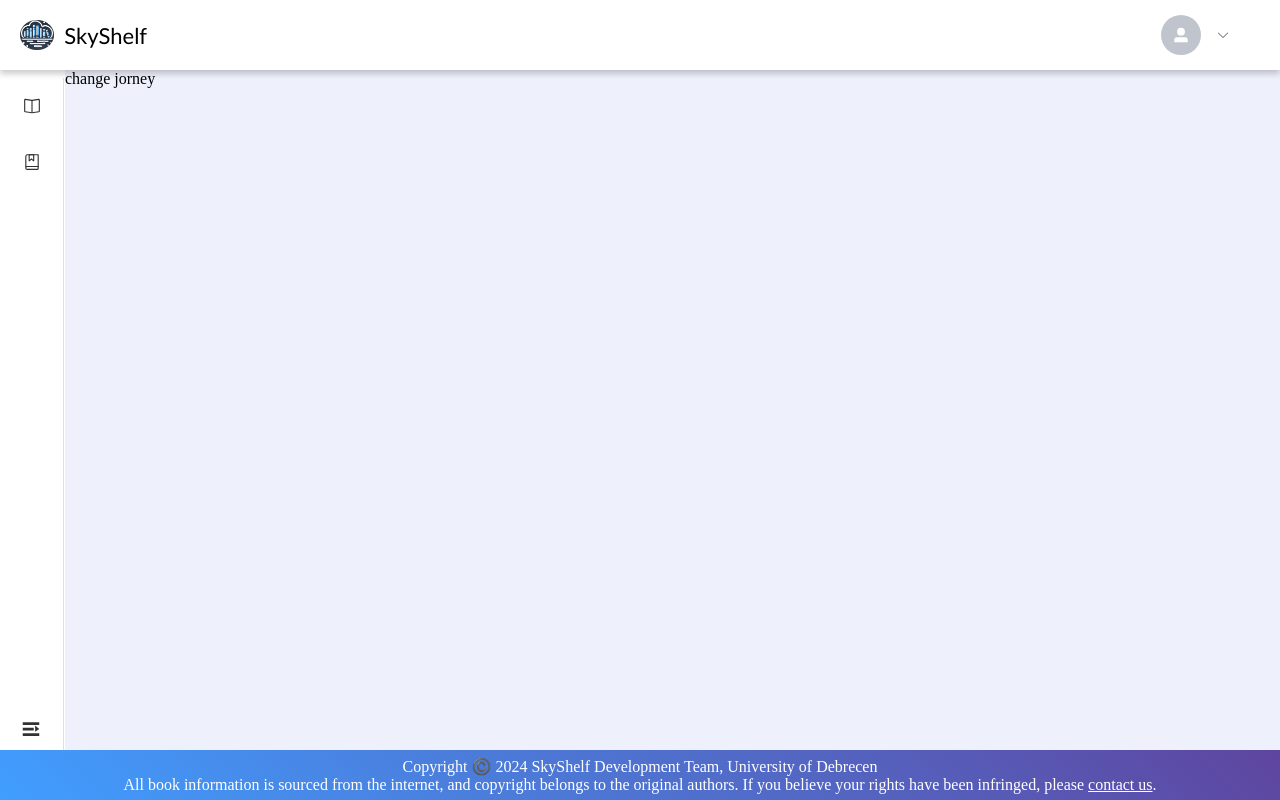
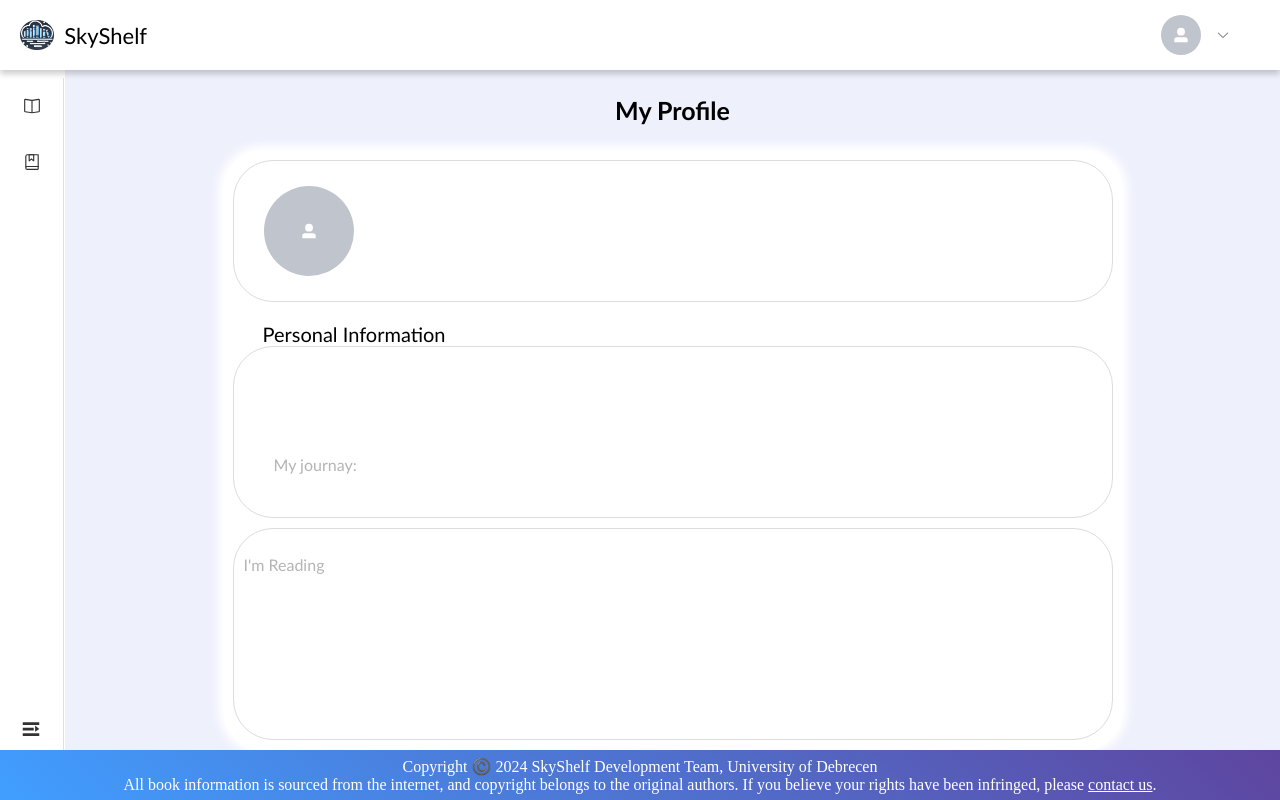
Before and after one commit to chqwater/SkyShelf, a Vue app in the folder frontend/: page /home/ucenter in a window 1280 px wide. Built offline with nearby package versions, Linux system fonts and the light colour scheme; sample sign-in values are in the browser's storage.

Commit message:
feat: Connect the registration api, add loading

```diff
--- a/frontend/src/components/bookOverview.vue
+++ b/frontend/src/components/bookOverview.vue
@@ -23,7 +23,7 @@
 </template>
 
 <script setup>
-import { ElBreadcrumb, ElBreadcrumbItem, ElButton, ElDivider } from 'element-plus';
+import { ElButton, ElDivider } from 'element-plus';
 
 </script>
 
@@ -43,7 +43,7 @@ import { ElBreadcrumb, ElBreadcrumbItem, ElButton, ElDivider } from 'element-plu
 	height: 600px;
 	width: 600px;
 	padding: 10px;
-  box-shadow: 0 0 10px 5px white;
+  	box-shadow: 0 0 10px 5px white;
 }
 .info{
 	height: 30%;
--- a/frontend/src/components/bookPage.vue
+++ b/frontend/src/components/bookPage.vue
@@ -3,24 +3,25 @@
     <div class="app-header">
       <div class="home-btn">
         <ElBreadcrumb separator="/">
-          <ElBreadcrumbItem :to="{path: '/home/booklist'}" style="font-size: 20px;"><p @click="handleBackToShelf">< My Shelf</p></ElBreadcrumbItem>
+          <ElBreadcrumbItem :to="{path: '/home/booklist'}" style="font-size: 20px;"><p @click="handleSaveProgress">< My Shelf</p></ElBreadcrumbItem>
           <ElBreadcrumbItem v-if="isLoading"><p class="book-name">Loading...</p></ElBreadcrumbItem>
           <ElBreadcrumbItem v-else><p class="book-name">{{ route.query.name }}</p></ElBreadcrumbItem>
         </ElBreadcrumb>
       </div>
       <div class="tool-bar">
-        <div class="tool-btn">
+        <div class="page-number-jump" v-if="showJump">
+          <ElInputNumber v-model="jumpPage" :min="1" :max="pageCount" style="margin-right: 5px;"/>
+          <ElButton type="primary" @click="JumpToThePage">Jump</ElButton>
+        </div>
+        <div class="tool-btn" @click="handleJumpButton">
           <ElIcon :size="30"><Guide/></ElIcon>
         </div>
-        <div class="tool-btn">
+        <div class="tool-btn" @click="handleSaveProgress">
           <ElIcon :size="30"><Checked/></ElIcon>
         </div>
-        <div class="tool-btn">
+        <a class="tool-btn" :href="route.query.bookurl" download="book.pdf" target="_blank">
           <ElIcon :size="30"><Download/></ElIcon>
-        </div>
-        <div class="tool-btn">
-          <ElIcon :size="30"><Guide/></ElIcon>
-        </div>
+        </a>
       </div>
       <p class="page-info">{{ pageCount }} Pages in total</p>
     </div>
@@ -51,7 +52,7 @@
 </template>
 
 <script setup>
-import { ElBreadcrumb, ElBreadcrumbItem, ElButton, ElDropdownMenu, ElIcon, ElMessage, ElProgress } from "element-plus";
+import { ElBreadcrumb, ElBreadcrumbItem, ElButton, ElDropdownMenu, ElIcon, ElInputNumber, ElMessage, ElProgress } from "element-plus";
 import { ref, onMounted, watch, computed } from "vue";
 import VuePdfEmbed from "vue-pdf-embed";
 import { useRoute } from 'vue-router';
@@ -67,21 +68,31 @@ const pageCount = ref(1);
 const showAllPages = ref(false);
 const pdfRef = ref(null);
 const secondpdfRef = ref(null);
+const showJump = ref(false);
+const jumpPage = ref(1);
+
+const handleJumpButton = ()=>{
+  showJump.value = !showJump.value;
+  jumpPage.value = page.value
+}
+const JumpToThePage = ()=>{
+  if (jumpPage.value%2 === 0){
+    page.value = jumpPage.value - 1;
+  } else {
+    page.value = jumpPage.value;
+  }
+  secondPage.value = page.value + 1;
+}
+const closeJumpButton = ()=>{
+  showJump.value = false;
+}
 
 const format = (percentage) => (percentage === 100 ? 'Finish' : `${percentage}%`)
 const pagePercentage = computed(()=>{
   const percentage = (page.value / pageCount.value) * 100;
   return Math.round(percentage);
 })
-const handleBackToShelf = ()=>{
-  notify({
-    title: 'Reading Progress Saved for ' + route.query.name,
-    duration: 3000,
-    message: 'Dont worry! You will continue from the page you left.',
-    type: 'success',
-    offset: 60
-  })
-}
+
 const handleNextPage = () => {
   if ( page.value + 1 >= pageCount.value){
     ElMessage.warning('This is the last page!');
@@ -103,6 +114,16 @@ function handleDocumentRender(args) {
   console.log("pdf loaded");
   isLoading.value = false;
   pageCount.value = pdfRef.value.pageCount;
+}
+
+const handleSaveProgress = ()=>{
+  notify({
+    title: 'Reading Progress Saved for ' + route.query.name,
+    duration: 3000,
+    message: 'Dont worry! You will continue from the page you left.',
+    type: 'success',
+    offset: 60
+  })
 }
 watch(showAllPages, () => {
   page.value = showAllPages.value ? null : 1;
@@ -201,8 +222,8 @@ onMounted(() => {
   flex-direction: row;
   width: 100%;
   justify-content: end;
-  align-items: end;
-  height: 60px;
+  align-items: center;
+  min-height: 52px;
 }
 .tool-btn{
   color: rgb(90, 90, 90);
@@ -212,10 +233,14 @@ onMounted(() => {
   width: 30px;
   height: 30px;
   cursor: pointer;
-  margin-top: 20px;
 }
 .tool-btn:hover{
   color: #409EFF;
   border: 1px solid #409EFF;
 }
+.page-number-jump{
+  background-color: white;
+  padding: 10px;
+  border-radius: 15px;
+}
 </style>
--- a/frontend/src/components/header.vue
+++ b/frontend/src/components/header.vue
@@ -45,6 +45,7 @@ const handleCommand = (command: string) => {
     if (command == 'loginout') {
         router.push('/login');
         localStorage.removeItem('vuems_name');
+        localStorage.removeItem('vuems_email');
         localStorage.removeItem('vuems_token');
         localStorage.removeItem('vuems_admin');
     } else if (command == 'user') {
--- a/frontend/src/views/pages/contact.vue
+++ b/frontend/src/views/pages/contact.vue
@@ -53,7 +53,7 @@ const handleBack = ()=>{
 }
 </script>
 
-<style>
+<style scoped>
 .content-box-contact{
     display: flex;
     flex-direction: column;
--- a/frontend/src/views/pages/login.vue
+++ b/frontend/src/views/pages/login.vue
@@ -82,7 +82,7 @@ const submitForm = (formEl: FormInstance | undefined) => {
         if (valid) {
             ElMessage.success('login successful');
             localStorage.setItem('vuems_token', "JWT_TOKEN");
-            localStorage.setItem('vuems_name', param.email);
+            localStorage.setItem('vuems_email', param.email);
             localStorage.setItem('vuems_admin', "admin");
             router.push('/');
             if (checked.value) {
--- a/frontend/src/views/pages/register.vue
+++ b/frontend/src/views/pages/register.vue
@@ -53,6 +53,7 @@ import { useRouter } from 'vue-router';
 import { ElButton, ElForm, ElFormItem, ElIcon, ElInput, ElMessage, type FormInstance, type FormRules } from 'element-plus';
 import { Register } from '../../types/user';
 import { userRegistration } from '../../api/index';
+import { ElLoading } from 'element-plus';
 
 const router = useRouter();
 const param = reactive<Register>({
@@ -75,20 +76,27 @@ const rules: FormRules = {
 const register = ref<FormInstance>();
 const submitForm = (formEl: FormInstance | undefined) => {
     if (!formEl) return;
+    const loading = ElLoading.service({
+    lock: true,
+    text: 'Loading',
+    background: 'rgba(0, 0, 0, 0.7)',
+  })
     formEl.validate(async (valid: boolean) => {
         if (valid) {
             const res = await userRegistration({
                 email: param.email,
                 password: param.password,
                 username: param.username
-            }).then((res) => {
+            }).then((res:any) => {
                 localStorage.setItem('vuems_id', res.user_id);
                 localStorage.setItem('vuems_token', "JWT_TOKEN");
-                localStorage.setItem('vuems_name', param.username);
+                localStorage.setItem('vuems_name', res.username);
                 localStorage.setItem('vuems_email', param.email);
+                loading.close();
                 router.push('/journey');
             })
         } else {
+            loading.close();
             return;
         }
     });
--- a/frontend/src/views/pages/ucenter.vue
+++ b/frontend/src/views/pages/ucenter.vue
@@ -1,14 +1,100 @@
 <template>
     <div class="user-center-box">
-        <div></div>
-        <div>change jorney</div>
+        <p class="title">My Profile</p>
+        <div class="user-box">
+            <div class="header-a">
+                <ElAvatar class="user-avator" :size="90" :icon="UserFilled"></ElAvatar>
+                <p class="user-name">{{ username }}</p>
+            </div>
+            <p class="per-title">Personal Information</p>
+            <div class="personal-info">
+                <p>{{username}}</p>
+                <p>{{ email }}</p>
+                <p>My journay: </p>
+            </div>
+            <div class="reading">
+                <p>I'm Reading</p>
+            </div>
+        </div>
     </div>
 </template>
 
 <script setup lang="ts" name="ucenter">
+import { UserFilled } from '@element-plus/icons-vue'
+import { ElAvatar, ElIcon } from 'element-plus';
+import { useRouter } from 'vue-router';
+
+const username: string | null = localStorage.getItem('vuems_name');
+const email: string | null = localStorage.getItem('vuems_email');
 
 </script>
 
 <style scoped>
-
+.user-center-box{
+    display: flex;
+    justify-content: center;
+    align-items: center;
+    height: 100%;
+    width: 100%;
+    font-family: 'Gill Sans', 'Gill Sans MT', Calibri, 'Trebuchet MS', sans-serif;
+    flex-direction: column;
+}
+.user-box{
+    background-color: white;
+    height: 600px;
+    width: 900px;
+    border-radius: 40px;
+    box-shadow: 0 0 10px 5px white;
+}
+.title{
+    font-size: 25px;
+    font-weight: 600;
+}
+.header-a{
+    height: 120px;
+    max-width: 100%;
+    margin: 10px;
+    padding: 10px;
+    border-radius: 40px;
+    border: 1px solid rgb(220, 220, 220);
+    display: flex;
+    flex-direction: row;
+    align-items: center;
+}
+.user-avator{
+    margin-left: 20px;
+}
+.user-name{
+    margin-left: 40px;
+    font-size: 30px;
+}
+.per-title{
+    margin-left: 40px;
+    font-size: 20px;
+    margin-bottom: 0%;
+}
+.personal-info{
+    height: 150px;
+    max-width: 100%;
+    margin: 0 10px 10px 10px;
+    padding: 10px;
+    border-radius: 40px;
+    border: 1px solid rgb(220, 220, 220);
+    display: flex;
+    color: rgb(180, 180, 180);
+    flex-direction: column;
+    justify-content: center;
+    padding-left: 40px;
+}
+.reading{
+    height: 190px;
+    max-width: 100%;
+    margin: 0 10px 10px 10px;
+    padding: 10px;
+    border-radius: 40px;
+    border: 1px solid rgb(220, 220, 220);
+    display: flex;
+    color: rgb(180, 180, 180);
+    flex-direction: column;
+}
 </style>
--- a/frontend/src/views/recommendation.vue
+++ b/frontend/src/views/recommendation.vue
@@ -1,6 +1,6 @@
 <template>
   <div class="content-box-reco">
-    <div class="search-bar">
+    <!-- <div class="search-bar">
       <ElInput
         style="width: 100%;"
         size="large"
@@ -8,7 +8,7 @@
         :suffix-icon="Search"
         v-model="searchTxt"
       ></ElInput>
-    </div>
+    </div> -->
     <div class="recomm-card" v-for="category in 10" :key="category">
       <p style="color: white; font-size: 20px; font-weight: 500;">Category {{ category }}</p>
       <div class="card-bounder">
@@ -61,8 +61,8 @@ const handleOpenBookOverview = (data1:any, data2:any)=>{
 .recomm-card{
   width: 900px;
   height: 660px;
-  margin-top: 80px;
-  margin-left: calc((100% - 940px)/2);
+  margin-top: 50px;
+  margin-left: calc((100% - 900px)/2);
   background: linear-gradient(45deg, #409EFF, rgb(94, 69, 159));
   display: flex;
   flex-direction: column;
@@ -74,10 +74,10 @@ const handleOpenBookOverview = (data1:any, data2:any)=>{
   scroll-snap-stop: always;
 }
 .recomm-card:not(:first-child) {
-  margin-left: calc((100% - 940px) / 2 - 150px);
+  margin-left: calc((100% - 900px) / 2);
 }
 .recomm-card:last-child {
-  margin-right: calc((100% - 940px) / 2);
+  margin-right: calc((100% - 900px) / 2);
 }
 .recomm-card:hover{
   box-shadow: 0 0 90px rgba(64, 158, 255, 1.5), inset 0 0 15px rgba(94, 69, 159, 0.4);
```
